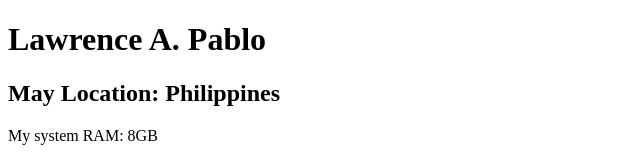
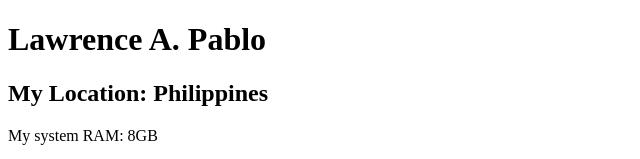
Before and after one commit to lawrpee/cit230, a plain HTML site: page basicpage.html in a window 1280 px wide. Shown: the top 159 px of the page, without its empty margins (0-640 px from the left). Drawn offline with Linux system fonts and the light colour scheme.

Commit message:
Update basicpage.html

```diff
--- a/basicpage.html
+++ b/basicpage.html
@@ -6,7 +6,7 @@
     </head>
     <body>
         <h1>Lawrence A. Pablo</h1>
-        <h2>May Location: Philippines</h2>
+        <h2>My Location: Philippines</h2>
         <p>My system RAM: 8GB</p>
         <p><img src="images/myself_photo.jpg" width="220" height="180" alt="Profile Picture"></p>
         <p>&star; <a href="http://www.byui.edu/online"> BYU-Idaho Online Learning</a> &star;</p>
```
